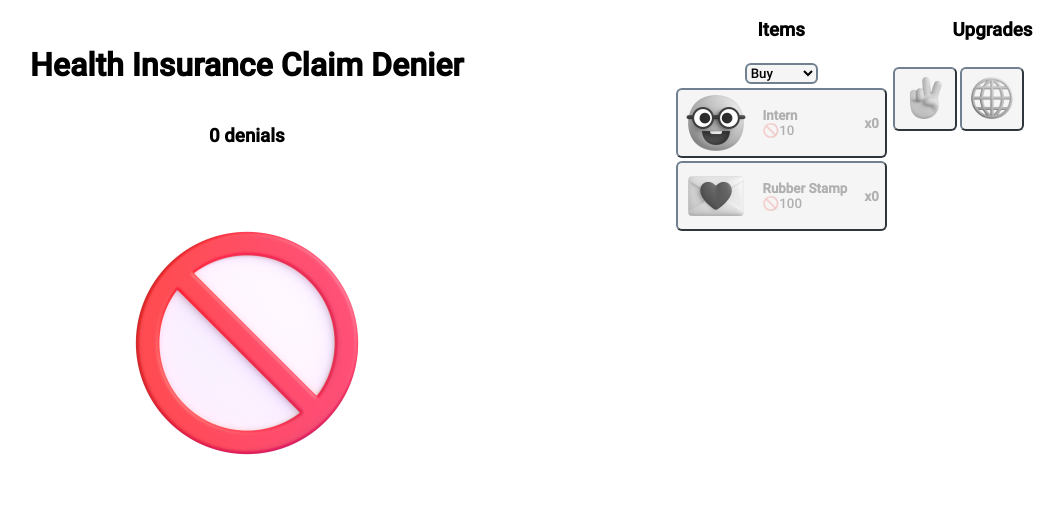
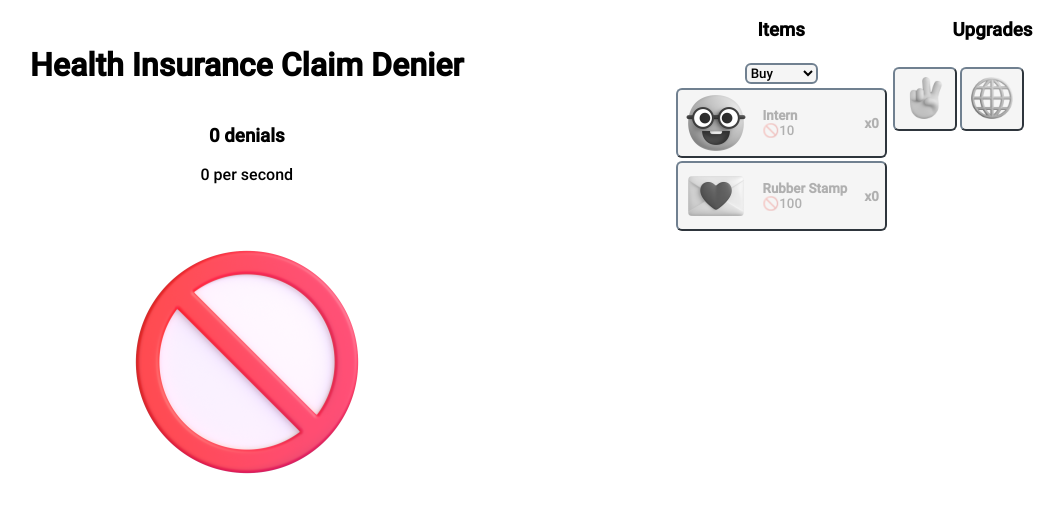
Before and after one commit to fnnbrr/claim-denier, a SvelteKit app: page / in a window 1280 px wide. Shown: the top 512 px of the page, without its empty margins (182-1246 px from the left). Built offline with nearby package versions, Linux system fonts and the light colour scheme.

Commit message:
Added score per second text

```diff
--- a/src/counter.svelte
+++ b/src/counter.svelte
@@ -1,5 +1,19 @@
 <script lang="ts">
+  import { formatScore, FormatStyle } from "$lib/format-score";
   import { Inventory } from "$lib/inventory.svelte";
+  import { ScoreAccumulator } from "$lib/score-accumulator.svelte";
 </script>
 
 <h3>{Inventory.instance.scoreStringLong} denials</h3>
+<p>
+  {formatScore(
+    ScoreAccumulator.instance.scorePerSecondWithStats,
+    FormatStyle.short
+  )} per second
+</p>
+
+<style>
+  p {
+    margin: 0;
+  }
+</style>
--- a/src/lib/score-accumulator.svelte.ts
+++ b/src/lib/score-accumulator.svelte.ts
@@ -29,14 +29,16 @@ export class ScoreAccumulator
     #scorePerSecond: number = 0;
     #prevTimeStamp: DOMHighResTimeStamp;
 
+    scorePerSecondWithStats: number = $state(0);
+
     #update(timeStamp: DOMHighResTimeStamp)
     {
         const deltaTime: number = timeStamp - this.#prevTimeStamp;
         this.#prevTimeStamp = timeStamp;
 
-        const scorePerSecondWithStats: number = StatManager.instance.getStat(Stats.ScorePerSecond).modify(this.#scorePerSecond);
+        this.scorePerSecondWithStats = StatManager.instance.getStat(Stats.ScorePerSecond).modify(this.#scorePerSecond);
 
-        Inventory.instance.score += (deltaTime / 1000) * scorePerSecondWithStats;
+        Inventory.instance.score += (deltaTime / 1000) * this.scorePerSecondWithStats;
 
         requestAnimationFrame((nextTimeStamp) => this.#update(nextTimeStamp));
     }
```
